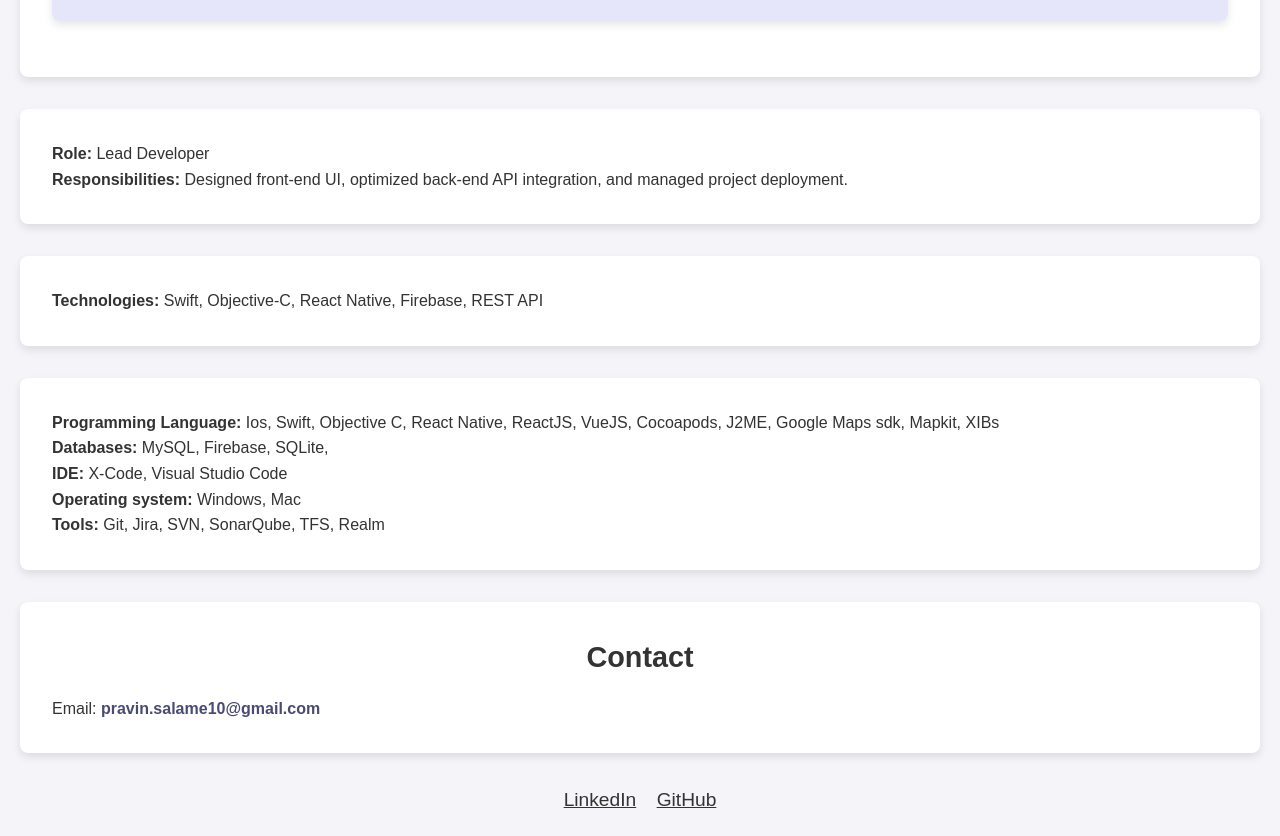
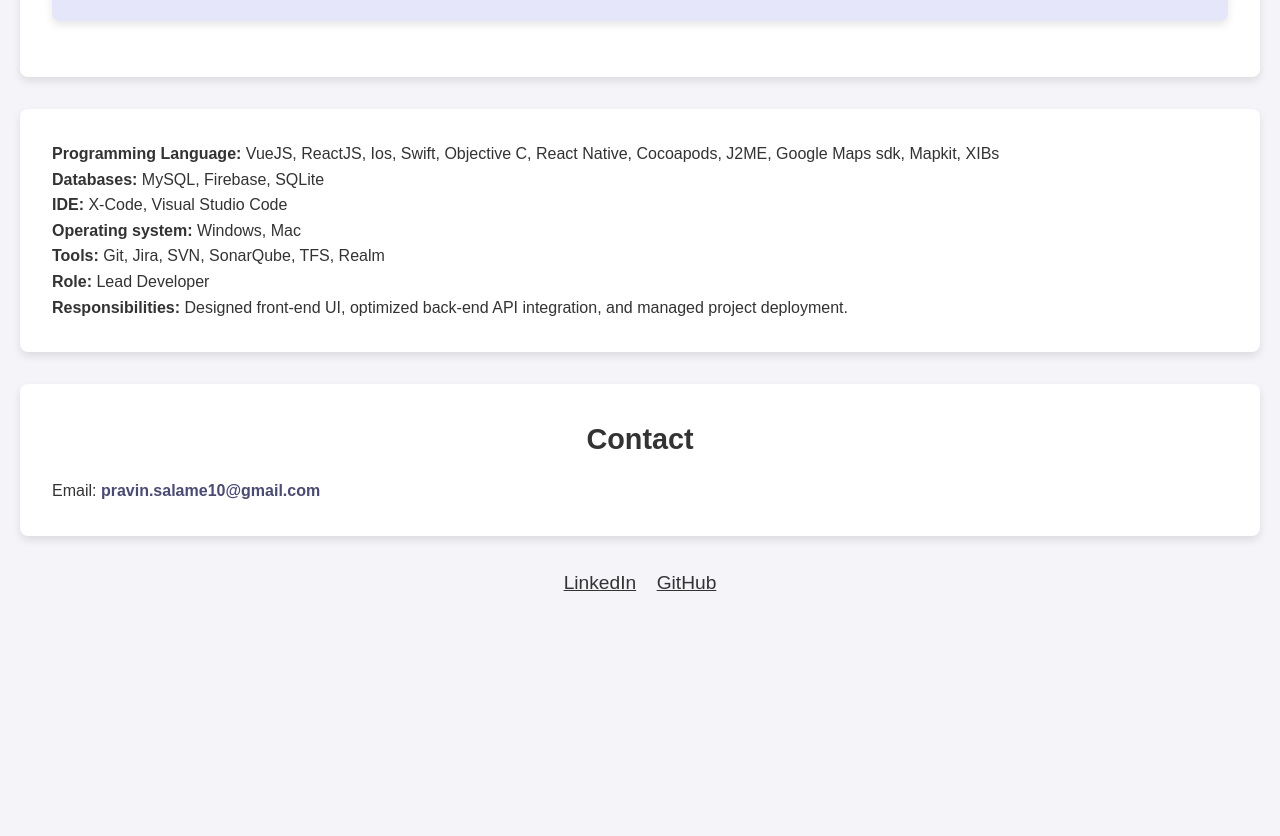
Before and after one commit to PravinSalame84/pravinsalame84.github.io, a plain HTML site: page index.html in a window 1280 px wide. Shown: the part 2718-3554 px from the top of the page. After the commit the page ends 3336 px from the top, so only its background shows below. Drawn offline with Linux system fonts and the light colour scheme.

Commit message:
Update index.html

```diff
--- a/index.html
+++ b/index.html
@@ -118,21 +118,16 @@
 
   </section>
 
-   <section id="roles" class="section">
-    <p><strong>Role:</strong> Lead Developer</p>
-    <p><strong>Responsibilities:</strong> Designed front-end UI, optimized back-end API integration, and managed project deployment.</p>
-  </section>
-
-  <section id="technologies" class="section">
-    <p><strong>Technologies:</strong> Swift, Objective-C, React Native, Firebase, REST API</p>
-  </section>
-
   <section id="tools" class="section">
-    <p><strong>Programming Language:</strong> Ios, Swift, Objective C, React Native, ReactJS, VueJS, Cocoapods, J2ME, Google Maps sdk, Mapkit, XIBs</p>
-    <p><strong>Databases:</strong> MySQL, Firebase, SQLite,</p>
+    <p><strong>Programming Language:</strong> VueJS, ReactJS, Ios, Swift, Objective C, React Native, Cocoapods, J2ME, Google Maps sdk, Mapkit, XIBs</p>
+    <p><strong>Databases:</strong> MySQL, Firebase, SQLite</p>
     <p><strong>IDE:</strong> X-Code, Visual Studio Code</p>
     <p><strong>Operating system:</strong> Windows, Mac</p>
     <p><strong>Tools:</strong> Git, Jira, SVN, SonarQube, TFS, Realm</p>
+
+    <p><strong>Role:</strong> Lead Developer</p>
+    <p><strong>Responsibilities:</strong> Designed front-end UI, optimized back-end API integration, and managed project deployment.</p>
+
   </section>
 
   <section id="contact" class="section">
```
